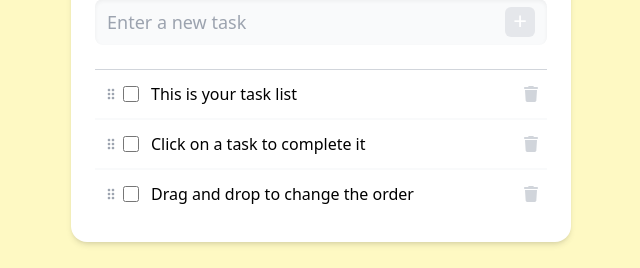
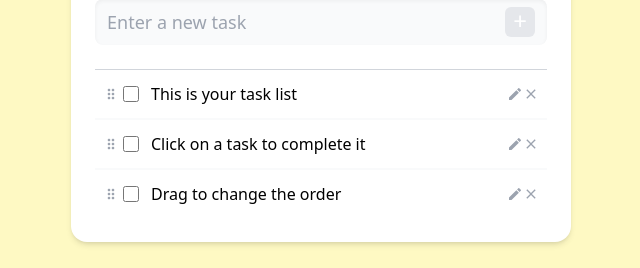
Before and after one commit to acelowder/react-tailwind-todolist, a React (Vite) app: page / in a window 1280 px wide. Shown: the part 121-389 px from the top of the page, without its empty margins (319-959 px from the left). Built offline with nearby package versions, Linux system fonts and the light colour scheme.

Commit message:
Add checkbox functionality

```diff
--- a/package.json
+++ b/package.json
@@ -12,7 +12,8 @@
 	"dependencies": {
 		"react": "^18.2.0",
 		"react-dom": "^18.2.0",
-		"react-icons": "^5.2.1"
+		"react-icons": "^5.2.1",
+		"uuid": "^9.0.1"
 	},
 	"devDependencies": {
 		"@types/react": "^18.2.66",
--- a/src/components/TodoApp.jsx
+++ b/src/components/TodoApp.jsx
@@ -1,26 +1,37 @@
 import React, { useState } from 'react';
+import { v4 as uuidv4 } from 'uuid';
 import TodoTitle from './TodoTitle';
 import TodoInput from './TodoInput';
 import TodoList from './TodoList';
 
 const initialTodos = [
-	'This is your task list',
-	'Click on a task to complete it',
-	'Drag and drop to change the order',
+	{ id: uuidv4(), text: 'This is your task list', completed: false },
+	{ id: uuidv4(), text: 'Click on a task to complete it', completed: false },
+	{ id: uuidv4(), text: 'Drag to change the order', completed: false },
 ];
 
 export default function TodoApp() {
 	const [todos, setTodos] = useState(initialTodos);
 
-	const handleAddTodo = (todo) => setTodos([...todos, todo]);
+	const handleAddTodo = (todo) =>
+		setTodos([...todos, { id: uuidv4(), text: todo, completed: false }]);
 
-	const handleRemoveTodo = (index) =>
-		setTodos(todos.filter((_, i) => i !== index));
+	const handleRemoveTodo = (id) => {
+		setTodos(todos.filter((todo) => todo.id !== id));
+	};
 
-	const handleEditTodo = (index, newTodo) => {
-		const newTodos = [...todos];
-		newTodos[index] = newTodo;
-		setTodos(newTodos);
+	const handleEditTodo = (id, newTodoText) => {
+		setTodos(
+			todos.map((todo) => {
+				if (todo.id === id) {
+					return {
+						...todo,
+						text: newTodoText,
+					};
+				}
+				return todo;
+			})
+		);
 	};
 
 	return (
--- a/src/components/TodoList.jsx
+++ b/src/components/TodoList.jsx
@@ -3,13 +3,15 @@ import TodoTask from './TodoTask';
 export default function TodoList({ todos, onDeleteTodo, onEditTodo }) {
 	return (
 		<ul className="flex flex-col">
-			{todos.map((todoText, index) => {
+			{todos.map((todo, index) => {
 				return (
 					<TodoTask
-						key={index}
-						todoText={todoText}
-						onDeleteTodo={() => onDeleteTodo(index)}
-						onEditTodo={(newText) => onEditTodo(index, newText)}
+						key={todo.id}
+						todoText={todo.text}
+						onDeleteTodo={() => onDeleteTodo(todo.id)}
+						onEditTodo={(newTodoText) =>
+							onEditTodo(todo.id, newTodoText)
+						}
 					/>
 				);
 			})}
--- a/src/components/TodoTask.jsx
+++ b/src/components/TodoTask.jsx
@@ -1,7 +1,29 @@
-import { MdDragIndicator } from 'react-icons/md';
-import { FaTrash } from 'react-icons/fa6';
+import { MdDragIndicator, MdEdit, MdClose } from 'react-icons/md';
+import { useState, useRef } from 'react';
 
 export default function TodoTask({ todoText, onDeleteTodo, onEditTodo }) {
+	const [isCompleted, setIsCompleted] = useState(false);
+	const divRef = useRef(null);
+
+	const toggleCheckbox = (e) => {
+		setIsCompleted(!isCompleted);
+	};
+
+	const editTodoText = (e) => {
+		e.stopPropagation();
+
+		divRef.current.setAttribute('contentEditable', true);
+		divRef.current.focus();
+
+		// move cursor to end of text
+		const range = document.createRange();
+		range.selectNodeContents(divRef.current);
+		range.collapse(false); // false means collapse to end
+		const selection = window.getSelection();
+		selection.removeAllRanges();
+		selection.addRange(range);
+	};
+
 	const handleEnterKey = (e) => {
 		if (e.key === 'Enter') {
 			e.preventDefault();
@@ -9,22 +31,53 @@ export default function TodoTask({ todoText, onDeleteTodo, onEditTodo }) {
 		}
 	};
 
+	const handleDivBlur = (e) => {
+		onEditTodo(e.currentTarget.innerText);
+		e.currentTarget.setAttribute('contentEditable', false);
+	};
+
+	const handleDivClick = (e) => {
+		if (e.target === divRef.current) editTodoText(e);
+	};
+
 	return (
-		<li className="task flex justify-between items-start min-h-12 px-2 py-2 border-b-2 border-gray-50 last:border-b-0 hover:bg-gray-50 transition duration-200">
-			<MdDragIndicator className="mt-2 text-gray-400 hover:cursor-grab hover:text-gray-700 transition duration-200" />
-			<input type="checkbox" className="h-4 w-4 mt-2 mx-1"></input>
+		<li
+			className="task flex justify-between items-start min-h-12 px-2 py-2 border-b-2 border-gray-50 last:border-b-0 hover:bg-gray-50 transition duration-200"
+			onClick={toggleCheckbox}
+		>
+			<MdDragIndicator className="mt-2 text-gray-400 hover:cursor-move hover:text-gray-700 transition duration-200" />
+			<input
+				type="checkbox"
+				className="h-4 w-4 mt-2 mx-1 hover:cursor-pointer"
+				checked={isCompleted}
+				onChange={toggleCheckbox}
+			></input>
 			<div
-				contentEditable
+				ref={divRef}
+				contentEditable={false}
 				suppressContentEditableWarning
-				className="flex-1 bg-transparent w-auto min-h-8 leading-8 pl-2 pr-6 mr-2"
-				onBlur={(e) => onEditTodo(e.target.innerText)}
+				style={{
+					textDecoration: isCompleted ? 'line-through' : 'none',
+				}}
+				className="flex-1 bg-transparent w-fit min-h-8 leading-8 pr-6 mr-2 hover:cursor-text"
+				onBlur={handleDivBlur}
 				onKeyDown={handleEnterKey}
+				onClick={handleDivClick}
 			>
-				{todoText}
+				<span className="px-2 select-none hover:cursor-default">
+					{todoText}
+				</span>
 			</div>
-			<FaTrash
-				className="mt-2 text-gray-300 hover:text-gray-500 transition duration-200"
-				onClick={(e) => onDeleteTodo()}
+			<MdEdit
+				className="mt-2 text-gray-400 hover:cursor-pointer hover:text-gray-600 transition duration-200"
+				onClick={editTodoText}
+			/>
+			<MdClose
+				className="mt-2 text-gray-400 hover:cursor-pointer hover:text-gray-600 transition duration-200"
+				onClick={(e) => {
+					e.stopPropagation();
+					onDeleteTodo();
+				}}
 			/>
 		</li>
 	);
```
Also changed, not shown: 1 other file (tests, documents, lock files or other folders).
